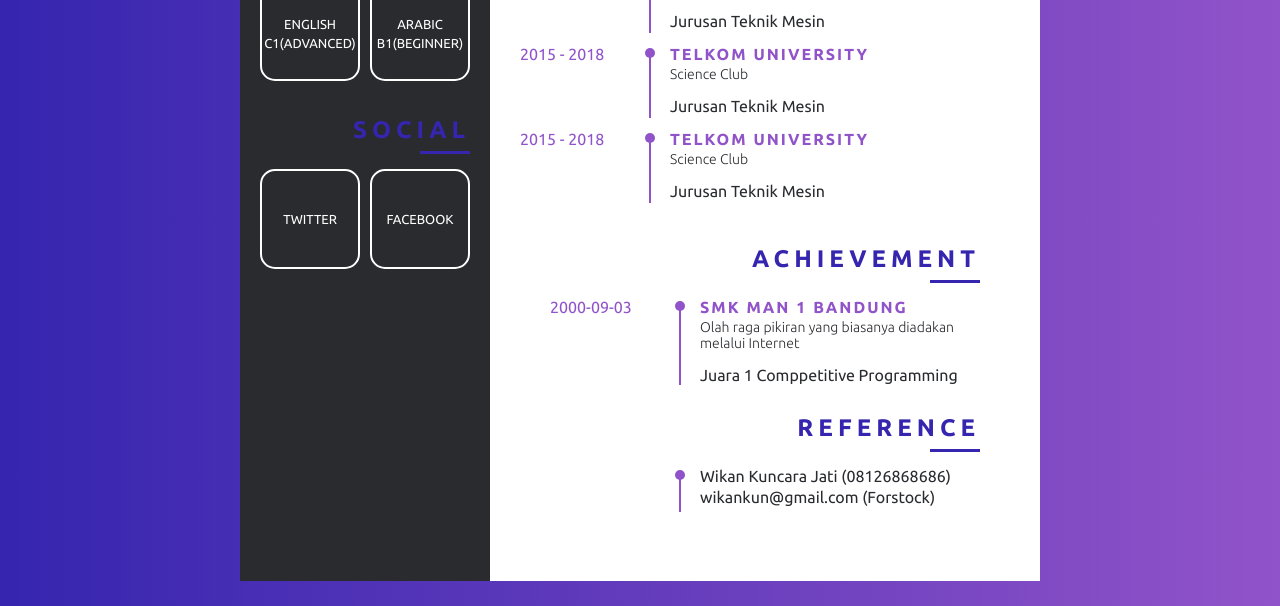
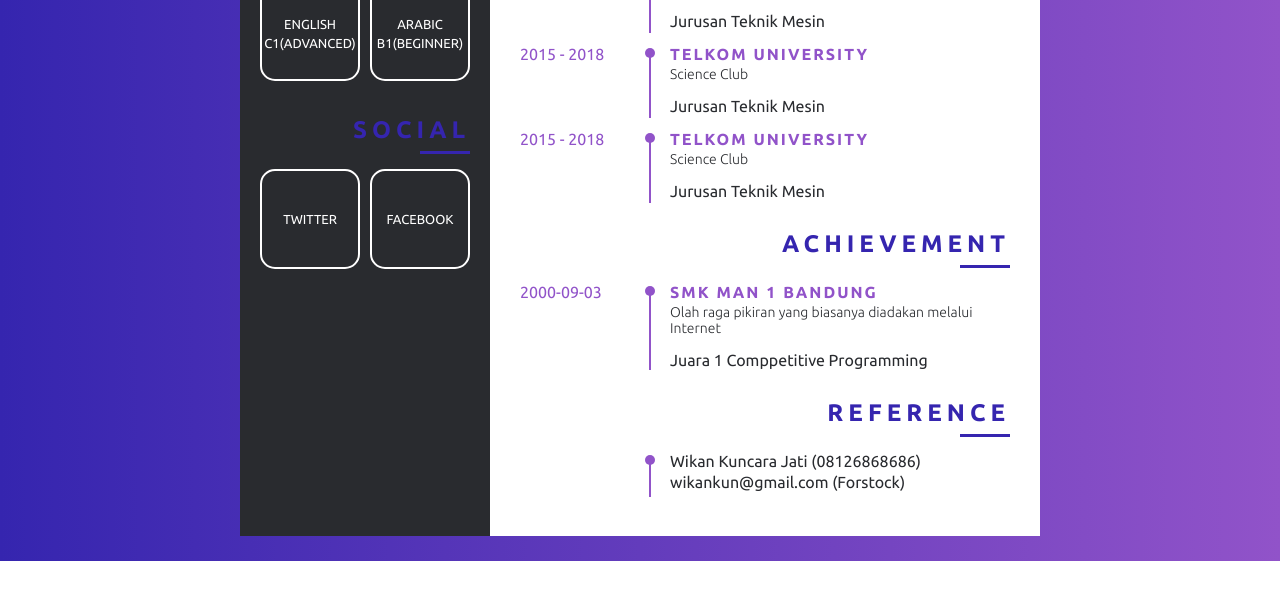
Before and after one commit to MAAF72/CV-Generator, a Flask app: template application/web/templates/creative CV .html in a window 1280 px wide. Shown: the part 796-1402 px from the top of the page. After the commit the page ends 1357 px from the top, so only its background shows below. Run offline with Flask 2, Linux system fonts and the light colour scheme; the template is opened without the code that fills it, so the values that code supplies are empty; some libraries are stand-ins or nearby versions.

Commit message:
Update creative CV .html

```diff
--- a/application/web/templates/creative CV .html
+++ b/application/web/templates/creative CV .html
@@ -2,7 +2,7 @@
 <html lang="en">
 <head>
 	<meta charset="UTF-8">
-	<title>Resume CV Design</title>
+	<title></title>
 	<link rel="stylesheet" href="styles creative cv.css">
 	<script src="https://kit.fontawesome.com/b99e675b6e.js"></script>
 </head>
@@ -289,12 +289,11 @@
 						</div>
 					</div>
 
-                    <div class="right_inner">
-                        <div class="exp">
-                            <div class="title">
-                                Achievement
-                            </div>
-                            <div class="exp_wrap">
+                	<div class="education">
+						<div class="title">
+							Achievement
+						</div>
+						<div class="education_wrap">
                                 <ul>
                                     <li>
                                         <div class="li_wrap">
```
